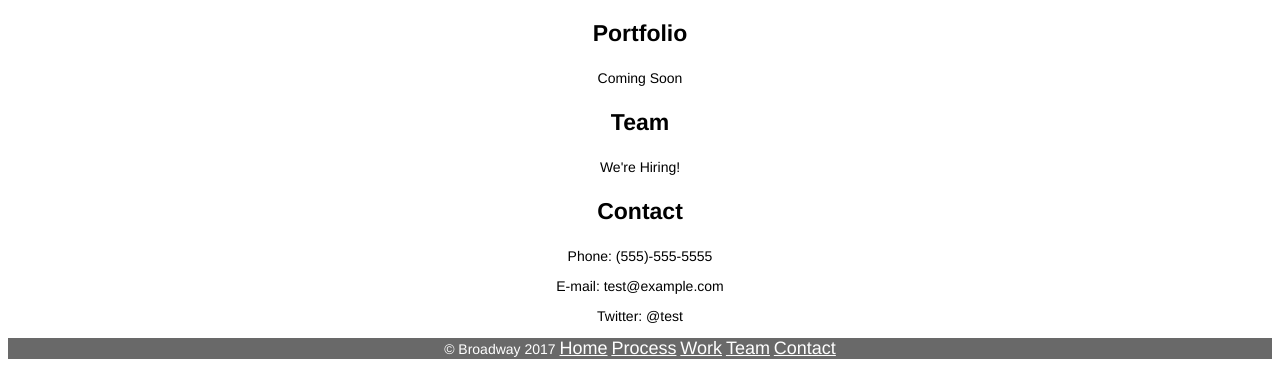
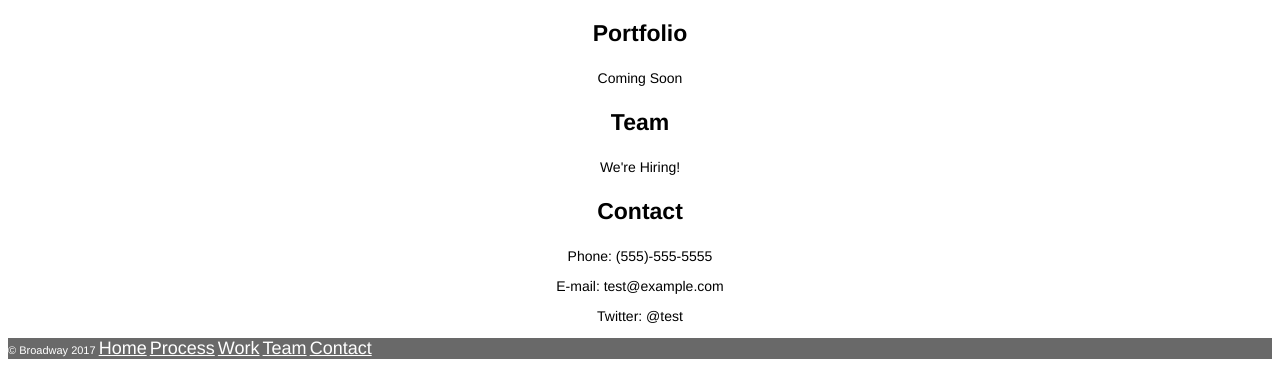
Before and after one commit to saahil0826/broadway, a plain HTML site: page index.html in a window 1280 px wide. Shown: the part 1701-2074 px from the top of the page. Drawn offline with Linux system fonts and the light colour scheme.

Commit message:
1st and definitely the final commmit

```diff
--- a/resources/style.css
+++ b/resources/style.css
@@ -39,8 +39,8 @@ p{
   background-image: url("https://s3.amazonaws.com/codecademy-content/programs/freelance-one/broadway/images/the-flatiron-building.png");
 }
 
-nav{
-
+nav p {
+text-align: left;
  font-size: 11px;
   color: white;
   background-color: dimgray;
```
Also changed, not shown: index.html (line endings or trailing spaces).
